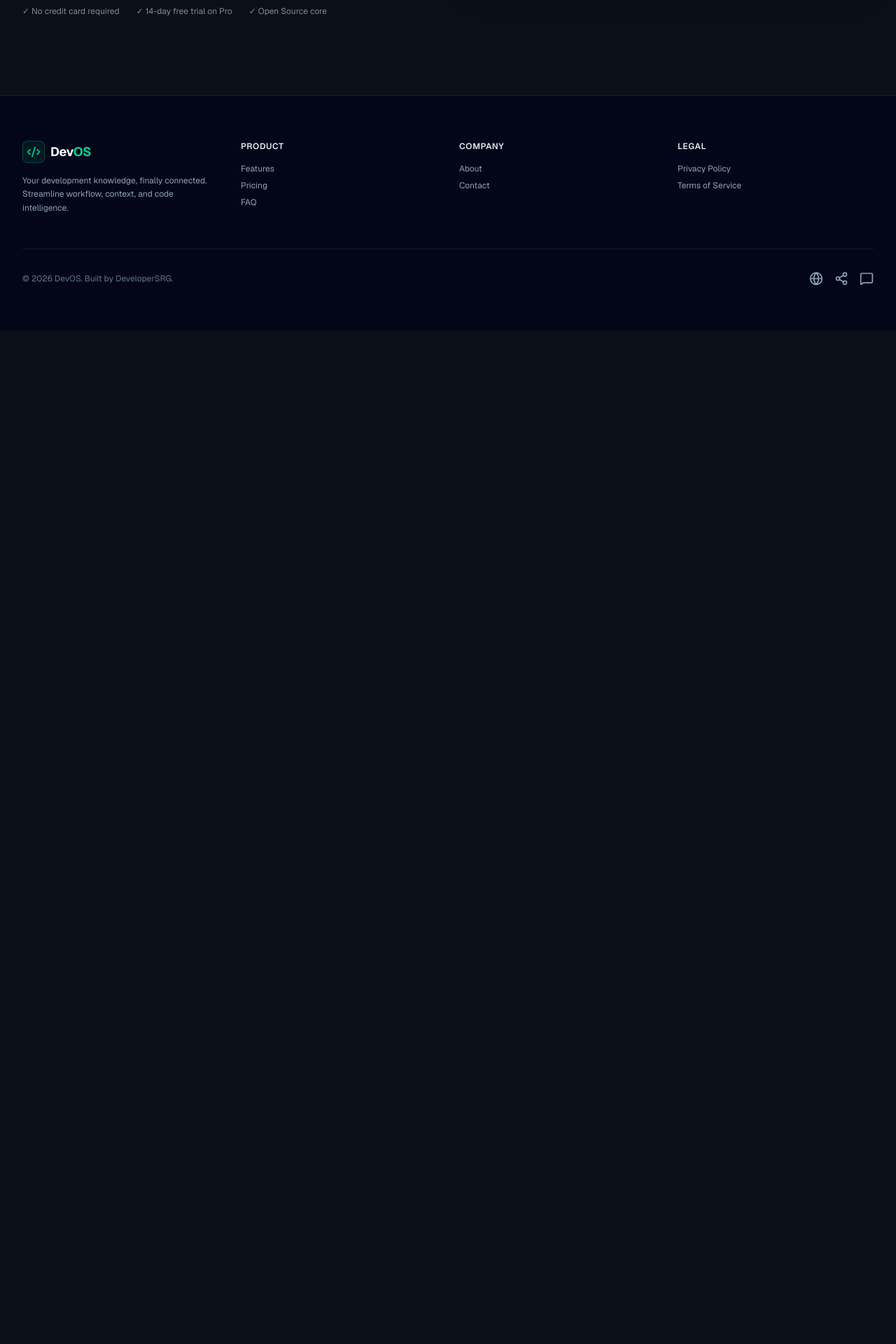
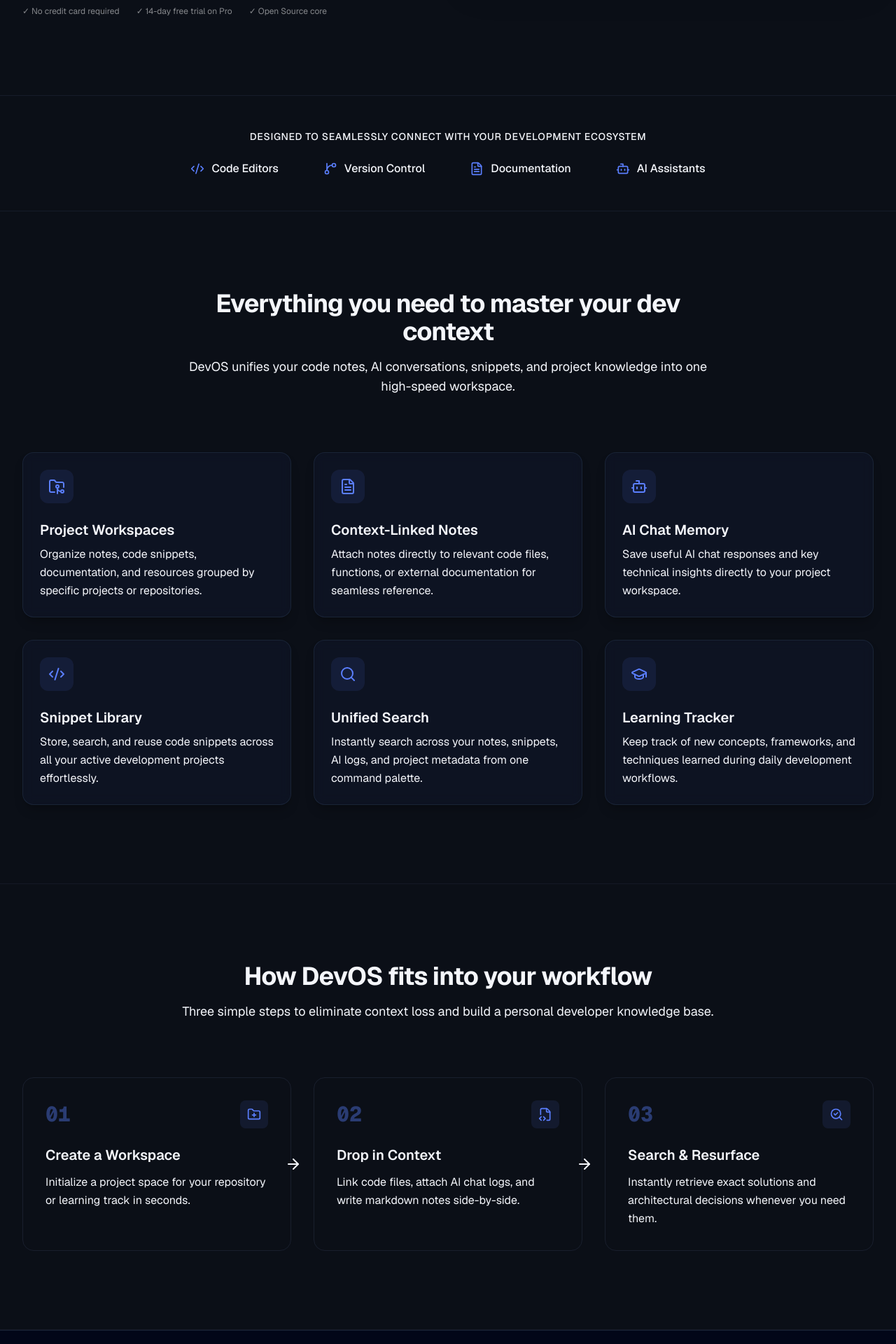
Before and after one commit to DeveloperSRGonline/devos-landing, a Next.js app: page / in a window 1280 px wide. Shown: the part 700-2620 px from the top of the page at 70% size. Before the commit the page ends 1172 px from the top, so only its background shows below. Built offline with nearby package versions, Linux system fonts and the light colour scheme.

Commit message:
feat: add TrustStrip, Features grid, and HowItWorks sections

```diff
--- a/app/page.tsx
+++ b/app/page.tsx
@@ -1,9 +1,15 @@
 import { Hero } from "@/components/sections/Hero";
+import { TrustStrip } from "@/components/sections/TrustStrip";
+import { Features } from "@/components/sections/Features";
+import { HowItWorks } from "@/components/sections/HowItWorks";
 
 export default function Home() {
   return (
     <main>
       <Hero />
+      <TrustStrip />
+      <Features />
+      <HowItWorks />
     </main>
   );
 }
--- a/components/sections/Features.tsx
+++ b/components/sections/Features.tsx
@@ -0,0 +1,42 @@
+import React from "react";
+import { features } from "@/data/features";
+import { Card } from "@/components/ui/Card";
+
+export const Features: React.FC = () => {
+  return (
+    <section id="features" className="py-20 sm:py-28 relative">
+      <div className="max-w-7xl mx-auto px-4 sm:px-6 lg:px-8">
+        <div className="text-center max-w-3xl mx-auto mb-16 sm:mb-20">
+          <h2 className="text-3xl sm:text-4xl font-bold tracking-tight text-foreground mb-4">
+            Everything you need to master your dev context
+          </h2>
+          <p className="text-base sm:text-lg text-muted">
+            DevOS unifies your code notes, AI conversations, snippets, and project knowledge into one high-speed workspace.
+          </p>
+        </div>
+
+        <div className="grid grid-cols-1 md:grid-cols-2 lg:grid-cols-3 gap-6 sm:gap-8">
+          {features.map((feature, index) => {
+            const Icon = feature.icon;
+            return (
+              <Card
+                key={index}
+                className="group hover:border-accent/50 hover:shadow-lg hover:shadow-accent/5 transition-all duration-300 transform hover:-translate-y-1"
+              >
+                <div className="w-12 h-12 rounded-xl bg-accent/10 flex items-center justify-center mb-6 text-accent group-hover:scale-110 transition-transform duration-300">
+                  <Icon className="w-6 h-6" />
+                </div>
+                <h3 className="text-xl font-semibold text-foreground mb-2">
+                  {feature.title}
+                </h3>
+                <p className="text-muted text-sm sm:text-base leading-relaxed">
+                  {feature.description}
+                </p>
+              </Card>
+            );
+          })}
+        </div>
+      </div>
+    </section>
+  );
+};
--- a/components/sections/HowItWorks.tsx
+++ b/components/sections/HowItWorks.tsx
@@ -0,0 +1,73 @@
+import React from "react";
+import { FolderPlus, FileCode2, SearchCheck, ArrowRight } from "lucide-react";
+
+const steps = [
+  {
+    stepNumber: "01",
+    icon: FolderPlus,
+    title: "Create a Workspace",
+    description: "Initialize a project space for your repository or learning track in seconds.",
+  },
+  {
+    stepNumber: "02",
+    icon: FileCode2,
+    title: "Drop in Context",
+    description: "Link code files, attach AI chat logs, and write markdown notes side-by-side.",
+  },
+  {
+    stepNumber: "03",
+    icon: SearchCheck,
+    title: "Search & Resurface",
+    description: "Instantly retrieve exact solutions and architectural decisions whenever you need them.",
+  },
+];
+
+export const HowItWorks: React.FC = () => {
+  return (
+    <section id="how-it-works" className="py-20 sm:py-28 bg-surface/20 border-y border-border/40">
+      <div className="max-w-7xl mx-auto px-4 sm:px-6 lg:px-8">
+        <div className="text-center max-w-3xl mx-auto mb-16 sm:mb-20">
+          <h2 className="text-3xl sm:text-4xl font-bold tracking-tight text-foreground mb-4">
+            How DevOS fits into your workflow
+          </h2>
+          <p className="text-base sm:text-lg text-muted">
+            Three simple steps to eliminate context loss and build a personal developer knowledge base.
+          </p>
+        </div>
+
+        <div className="grid grid-cols-1 lg:grid-cols-3 gap-8 relative">
+          {steps.map((step, index) => {
+            const Icon = step.icon;
+            return (
+              <div
+                key={index}
+                className="relative bg-surface/50 border border-border/60 rounded-2xl p-8 hover:border-accent/40 transition-colors duration-300"
+              >
+                <div className="flex items-center justify-between mb-6">
+                  <span className="text-3xl font-extrabold text-accent/40 font-mono">
+                    {step.stepNumber}
+                  </span>
+                  <div className="w-10 h-10 rounded-lg bg-accent/10 flex items-center justify-center text-accent">
+                    <Icon className="w-5 h-5" />
+                  </div>
+                </div>
+                <h3 className="text-xl font-semibold text-foreground mb-3">
+                  {step.title}
+                </h3>
+                <p className="text-muted text-sm sm:text-base leading-relaxed">
+                  {step.description}
+                </p>
+
+                {index < steps.length - 1 && (
+                  <div className="hidden lg:block absolute -right-4 top-1/2 -translate-y-1/2 z-10 text-muted/40">
+                    <ArrowRight className="w-6 h-6" />
+                  </div>
+                )}
+              </div>
+            );
+          })}
+        </div>
+      </div>
+    </section>
+  );
+};
--- a/components/sections/TrustStrip.tsx
+++ b/components/sections/TrustStrip.tsx
@@ -0,0 +1,35 @@
+import React from "react";
+import { Code2, GitBranch, FileText, Bot } from "lucide-react";
+
+const tools = [
+  { icon: Code2, label: "Code Editors" },
+  { icon: GitBranch, label: "Version Control" },
+  { icon: FileText, label: "Documentation" },
+  { icon: Bot, label: "AI Assistants" },
+];
+
+export const TrustStrip: React.FC = () => {
+  return (
+    <section className="py-12 border-y border-border/50 bg-surface/30">
+      <div className="max-w-7xl mx-auto px-4 sm:px-6 lg:px-8 text-center">
+        <p className="text-xs sm:text-sm font-medium uppercase tracking-wider text-muted mb-6">
+          Designed to seamlessly connect with your development ecosystem
+        </p>
+        <div className="flex flex-wrap items-center justify-center gap-8 sm:gap-12 md:gap-16">
+          {tools.map((tool, idx) => {
+            const Icon = tool.icon;
+            return (
+              <div
+                key={idx}
+                className="flex items-center gap-2.5 text-foreground/70 hover:text-accent transition-colors duration-200"
+              >
+                <Icon className="w-5 h-5 text-accent" />
+                <span className="text-sm sm:text-base font-medium">{tool.label}</span>
+              </div>
+            );
+          })}
+        </div>
+      </div>
+    </section>
+  );
+};
```
Also changed, not shown: 1 other file (tests, documents, lock files or other folders).
